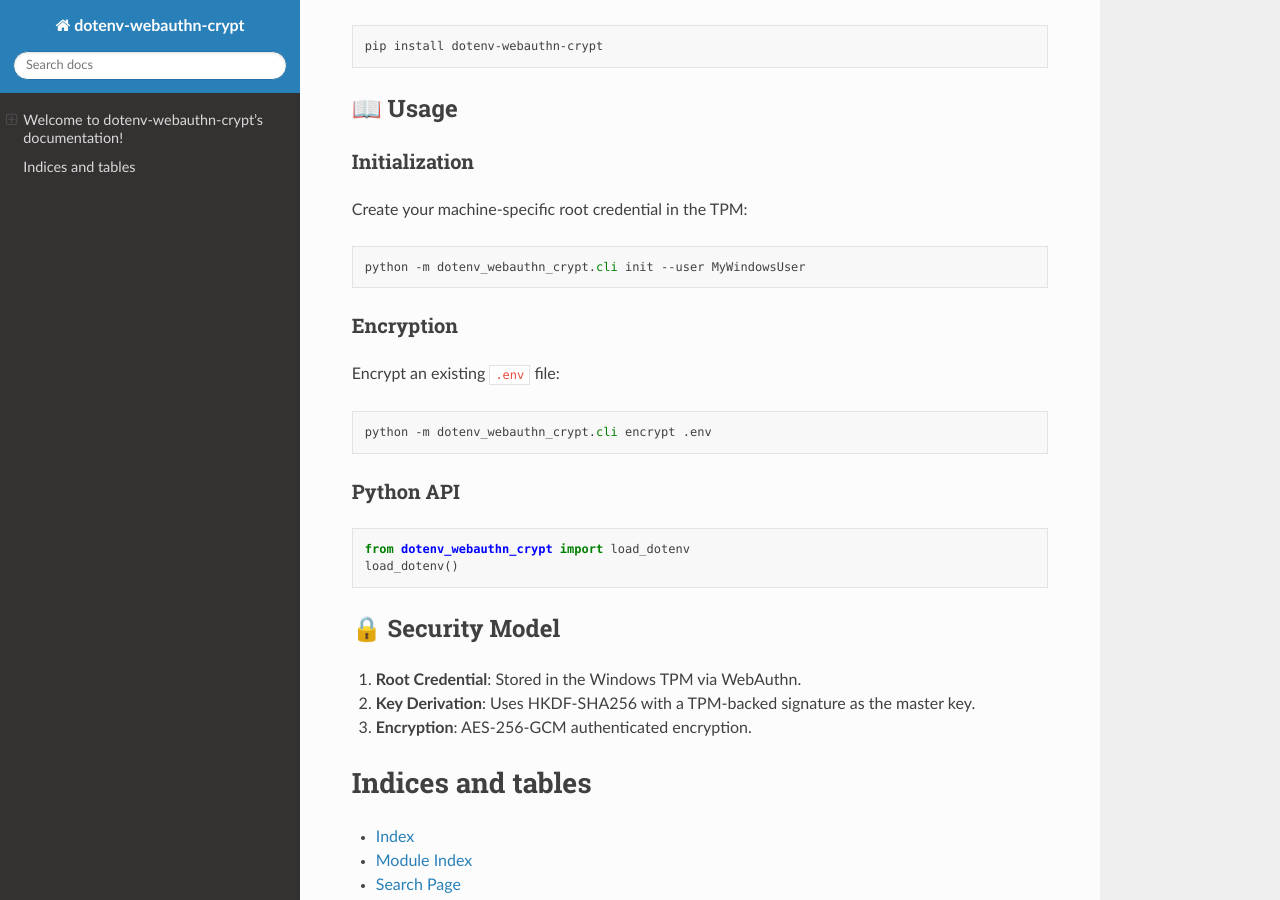
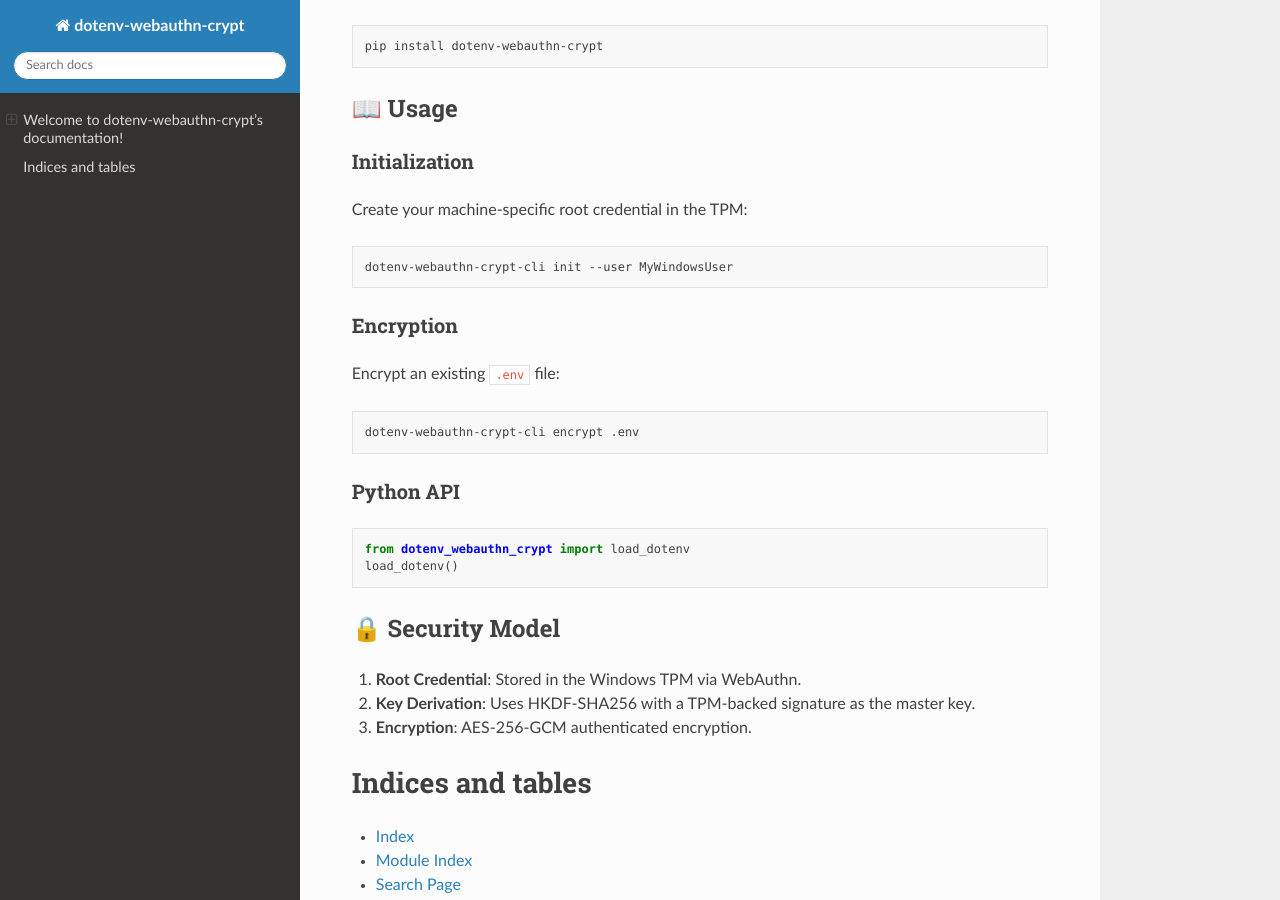
Before and after one commit to joseluu/dotenv-webauthn-crypt, a Sphinx documentation site: the page built from docs/index.rst, in a window 1280 px wide and 900 px high, scrolled down 390 px. Built offline with Sphinx 7.4.7 and the Read the Docs theme 3.1.0, drawn with Linux system fonts in a browser that asks for light colours.

Commit message:
Rename CLI entry point to dotenv-webauthn-crypt-cli

```diff
--- a/docs/index.rst
+++ b/docs/index.rst
@@ -27,7 +27,7 @@ Create your machine-specific root credential in the TPM:
 
 .. code-block:: powershell
 
-   python -m dotenv_webauthn_crypt.cli init --user MyWindowsUser
+   dotenv-webauthn-crypt-cli init --user MyWindowsUser
 
 Encryption
 ~~~~~~~~~~
@@ -36,7 +36,7 @@ Encrypt an existing ``.env`` file:
 
 .. code-block:: powershell
 
-   python -m dotenv_webauthn_crypt.cli encrypt .env
+   dotenv-webauthn-crypt-cli encrypt .env
 
 Python API
 ~~~~~~~~~~
--- a/pyproject.toml
+++ b/pyproject.toml
@@ -25,6 +25,9 @@ classifiers = [
 "Homepage" = "https://github.com/joseluu/dotenv-webauthn-crypt"
 "Bug Tracker" = "https://github.com/joseluu/dotenv-webauthn-crypt/issues"
 
+[project.scripts]
+dotenv-webauthn-crypt-cli = "dotenv_webauthn_crypt.cli:main"
+
 [tool.setuptools]
 packages = ["dotenv_webauthn_crypt"]
 package-dir = {"" = "src"}
```
Also changed, not shown: README.md (+2 -2 lines).
